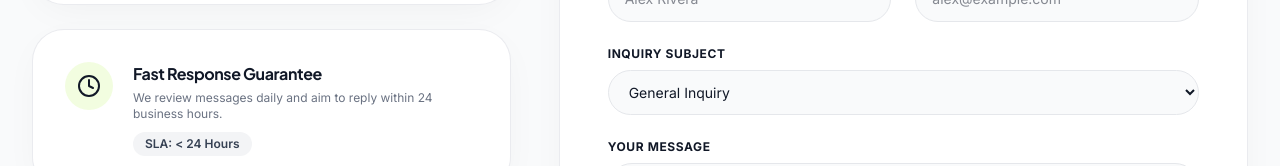
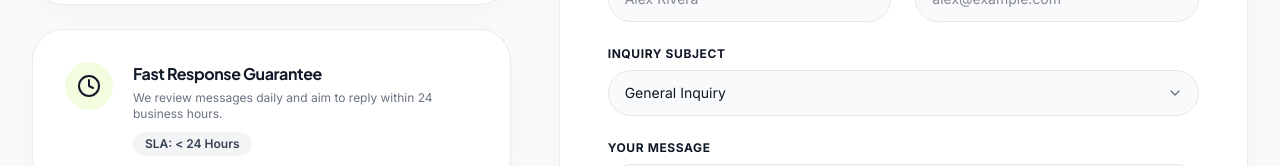
Before and after one commit to khalidARB/AIRoomBlogs, a Next.js app: page /contact in a window 1280 px wide. Shown: the part 600-766 px from the top of the page. Built offline with nearby package versions, Linux system fonts and the light colour scheme; no server answers.

Commit message:
Fix Contact page Inquiry Subject dropdown arrow positioning with custom ChevronDown icon and pr-10 padding

```diff
--- a/app/contact/page.tsx
+++ b/app/contact/page.tsx
@@ -13,6 +13,7 @@ import {
   Sparkles,
   MessageSquare,
   Globe,
+  ChevronDown,
 } from 'lucide-react';
 
 export default function ContactPage() {
@@ -213,16 +214,19 @@ export default function ContactPage() {
                     <label className="block text-xs font-bold text-[#111827] dark:text-gray-200 uppercase tracking-wider mb-2">
                       Inquiry Subject
                     </label>
-                    <select
-                      value={formData.subject}
-                      onChange={(e) => setFormData({ ...formData, subject: e.target.value })}
-                      className="w-full bg-gray-50 dark:bg-neutral-800 border border-gray-200 dark:border-neutral-700 focus:border-[#111827] dark:focus:border-[#BEF264] rounded-2xl px-4 py-3 text-sm text-[#111827] dark:text-white focus:outline-none transition-colors"
-                    >
-                      <option value="General Inquiry">General Inquiry</option>
-                      <option value="Editorial Partnership">Editorial Partnership</option>
-                      <option value="Press / Media">Press / Media</option>
-                      <option value="Tech Contribution">Technical Contribution</option>
-                    </select>
+                    <div className="relative">
+                      <select
+                        value={formData.subject}
+                        onChange={(e) => setFormData({ ...formData, subject: e.target.value })}
+                        className="w-full bg-gray-50 dark:bg-neutral-800 border border-gray-200 dark:border-neutral-700 focus:border-[#111827] dark:focus:border-[#BEF264] rounded-2xl px-4 pr-10 py-3 text-sm text-[#111827] dark:text-white focus:outline-none transition-colors appearance-none cursor-pointer"
+                      >
+                        <option value="General Inquiry" className="bg-white dark:bg-neutral-900 text-[#111827] dark:text-white">General Inquiry</option>
+                        <option value="Editorial Partnership" className="bg-white dark:bg-neutral-900 text-[#111827] dark:text-white">Editorial Partnership</option>
+                        <option value="Press / Media" className="bg-white dark:bg-neutral-900 text-[#111827] dark:text-white">Press / Media</option>
+                        <option value="Tech Contribution" className="bg-white dark:bg-neutral-900 text-[#111827] dark:text-white">Technical Contribution</option>
+                      </select>
+                      <ChevronDown className="w-4 h-4 text-gray-500 dark:text-gray-400 absolute right-4 top-1/2 -translate-y-1/2 pointer-events-none" />
+                    </div>
                   </div>
 
                   {/* Message Field */}
```
